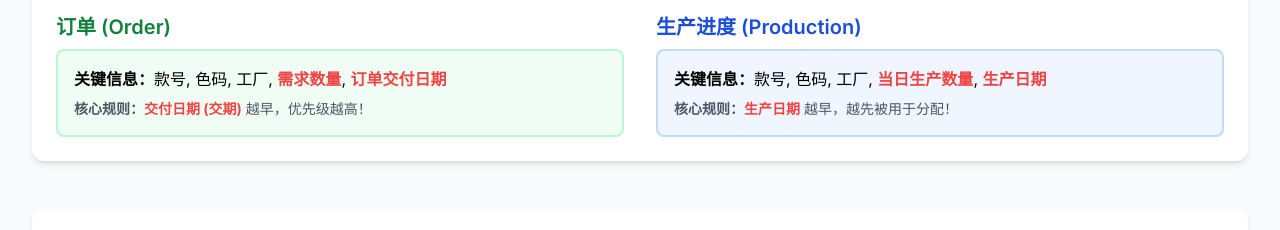
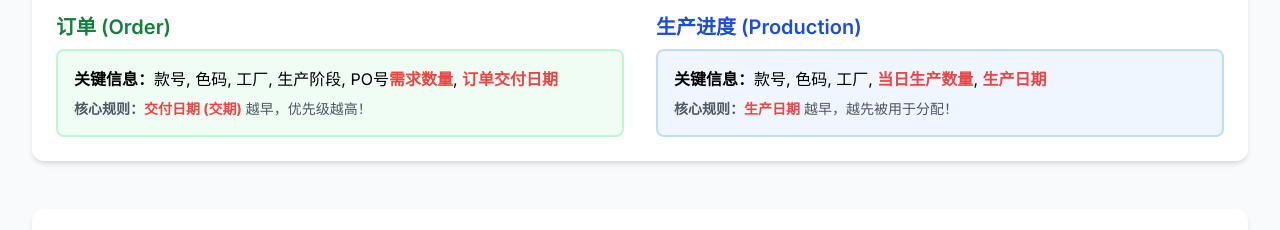
Before and after one commit to a743110094/demo_html, a plain HTML site: page 500.chengyi_report/index.html in a window 1280 px wide. Shown: the part 531-761 px from the top of the page. Drawn offline with nearby package versions, Linux system fonts and the light colour scheme.

Commit message:
docs(chengyi_report): 更新订单关键信息字段
- 在订单关键信息中添加"生产阶段"和"PO号"字段
- 调整现有字段的排列顺序，使信息更加完整和有序

```diff
--- a/500.chengyi_report/index.html
+++ b/500.chengyi_report/index.html
@@ -114,7 +114,7 @@
                 <div>
                     <h3 class="font-semibold text-xl text-green-700 mb-2">订单 (Order)</h3>
                     <div class="border-2 border-green-200 p-4 rounded-lg bg-green-50">
-                        <p><strong>关键信息：</strong>款号, 色码, 工厂, <strong class="text-red-500">需求数量</strong>, <strong class="text-red-500">订单交付日期</strong></p>
+                        <p><strong>关键信息：</strong>款号, 色码, 工厂, 生产阶段, PO号<strong class="text-red-500">需求数量</strong>, <strong class="text-red-500">订单交付日期</strong></p>
                         <p class="mt-2 text-sm text-gray-600"><strong>核心规则：</strong><strong class="text-red-500">交付日期 (交期)</strong> 越早，优先级越高！</p>
                     </div>
                 </div>
```
